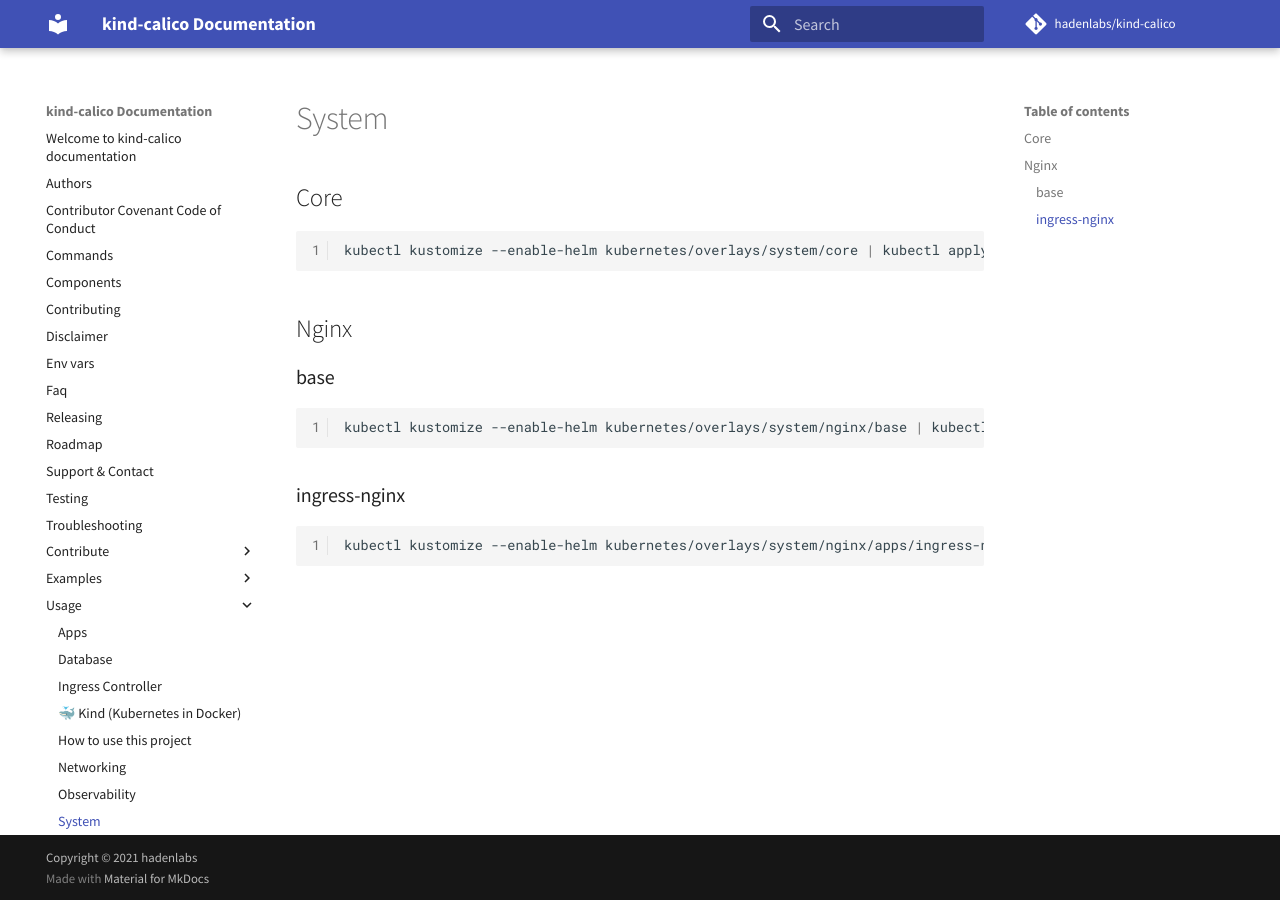
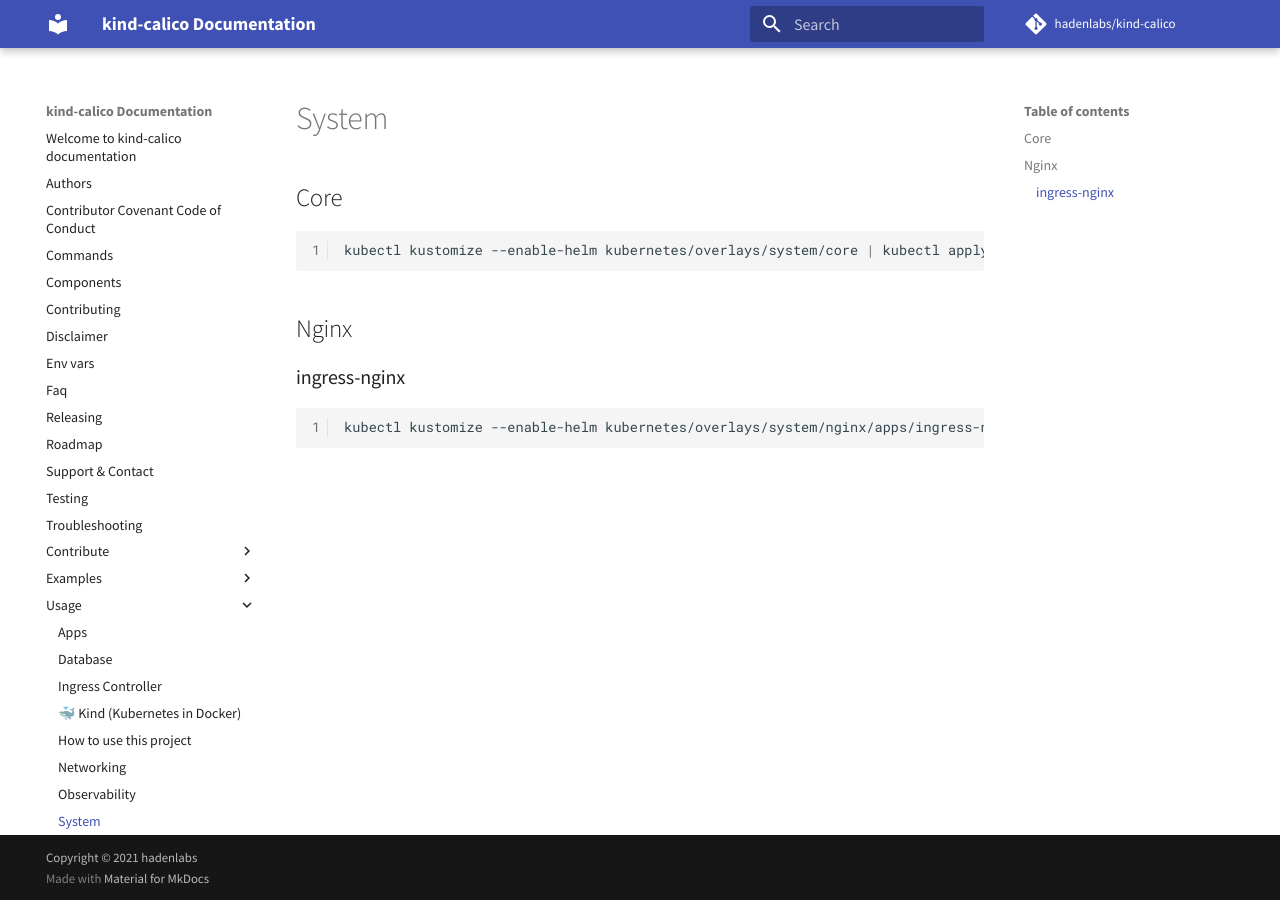
Before and after one commit to hadenlabs/kind-calico, an MkDocs documentation site: the page built from docs/usage/system.md, in a window 1280 px wide. Built offline with MkDocs 1.6.1 and Material for MkDocs 9.7.7, drawn with Linux system fonts in a browser that asks for light colours; comment, search, counter and statistics services are not loaded.

````diff
--- a/docs/usage/system.md
+++ b/docs/usage/system.md
@@ -8,12 +8,6 @@ kubectl kustomize --enable-helm kubernetes/overlays/system/core | kubectl apply
 
 ## Nginx
 
-### base
-
-```bash
-kubectl kustomize --enable-helm kubernetes/overlays/system/nginx/base | kubectl apply -f -
-```
-
 ### ingress-nginx
 
 ```bash
--- a/kubernetes/overlays/namespaces/default/apps/whoami/resources/deployment.yaml
+++ b/kubernetes/overlays/namespaces/default/apps/whoami/resources/deployment.yaml
@@ -14,8 +14,6 @@ spec:
             - name: app
               containerPort: 80
           envFrom:
-            - configMapRef:
-                name: environment-variables
             - configMapRef:
                 name: whoami-env
           volumeMounts:
````
Also changed, not shown: 1 other file.
